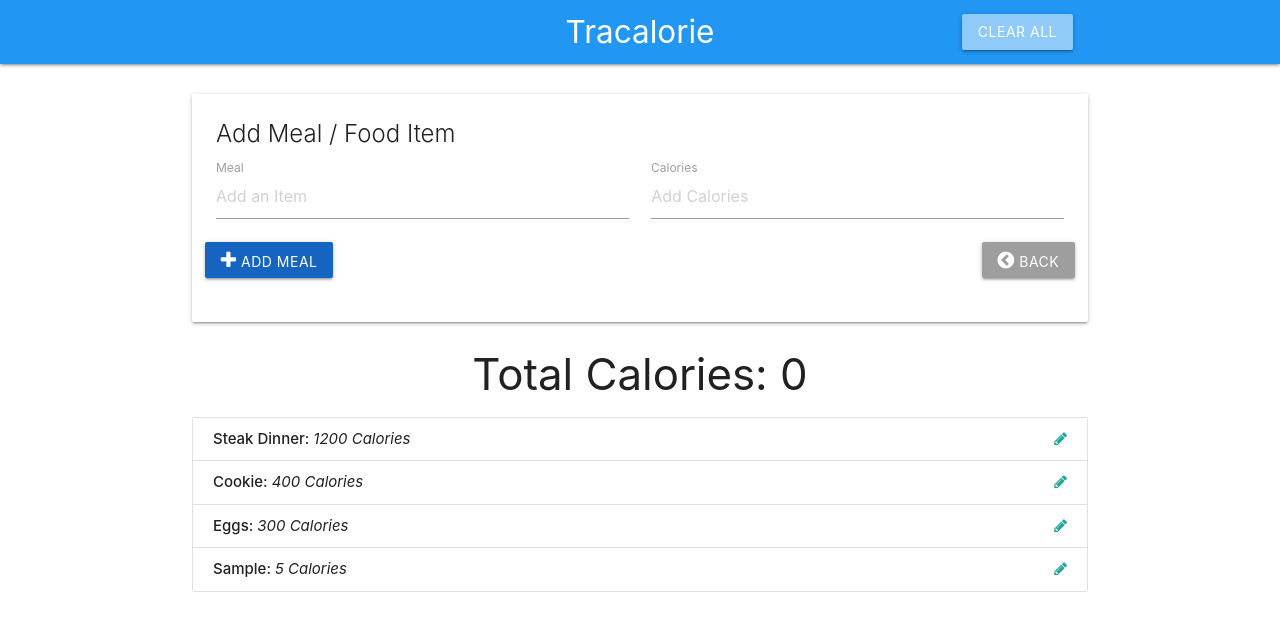
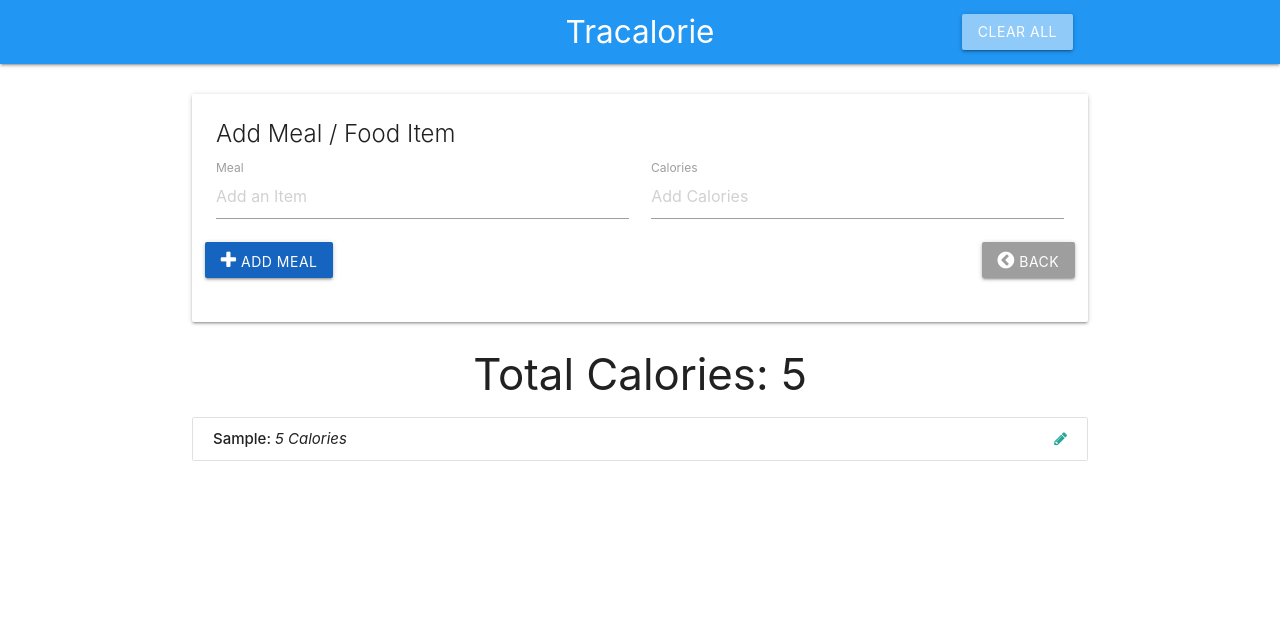
Before and after one commit to Johnnycool22/Tracalorie-App, a plain HTML site: page index.html in a window 1280 px wide. Both pictures are taken after typing "Sample", "5" into the empty fields and a click on the button "ADD MEAL". Drawn offline with nearby package versions, Linux system fonts and the light colour scheme.

Commit message:
created function to add total calories

```diff
--- a/app.js
+++ b/app.js
@@ -12,9 +12,9 @@ const ItemCtrl = (function() {
   // Data Structure / State
   const data = {
     items: [
-      {id: 0, name: 'Steak Dinner', calories: 1200},
-      {id: 1, name: 'Cookie', calories: 400},
-      {id: 2, name: 'Eggs', calories: 300}
+      // {id: 0, name: 'Steak Dinner', calories: 1200},
+      // {id: 1, name: 'Cookie', calories: 400},
+      // {id: 2, name: 'Eggs', calories: 300}
     ],
     currentItem: null,
     totalCalories: 0
@@ -45,6 +45,20 @@ const ItemCtrl = (function() {
 
       return newItem;
     },
+    getTotalCalories: function() {
+      let total = 0;
+
+      // Loop through items and add calories
+      data.items.forEach(function(item) {
+         total += item.calories;
+      });
+
+      // Set total calories in data structure
+      data.totalCalories = total;
+
+      // Return total
+      return data.totalCalories;
+    },
     logData: function() {
       return data;
     }
@@ -59,7 +73,8 @@ const UICtrl = (function() {
     itemList: '#item-list',
     addBtn: '.add-btn',
     itemNameInput: '#item-name',
-    itemCaloriesInput: '#item-calories'
+    itemCaloriesInput: '#item-calories',
+    totalCalories: '.total-calories'
   }
 
   // Public methods
@@ -86,6 +101,8 @@ const UICtrl = (function() {
       }
     },
     addListItem: function(item) {
+      // Show list item
+      document.querySelector(UISelectors.itemList).style.display = 'block';
       // Create li element
       const li = document.createElement('li');
       // Add class
@@ -102,6 +119,12 @@ const UICtrl = (function() {
     clearInput: function() {
       document.querySelector(UISelectors.itemNameInput).value = '';
       document.querySelector(UISelectors.itemCaloriesInput).value = '';
+    },
+    hideList: function() {
+      document.querySelector(UISelectors.itemList).style.display = 'none';
+    },
+    showTotalCalories: function(totalCalories) {
+      document.querySelector(UISelectors.totalCalories).textContent = totalCalories;
     },
     getSelectors: function() {
       return UISelectors;
@@ -134,6 +157,11 @@ const App = (function(ItemCtrl, UICtrl) {
       // Add item to UI list
       UICtrl.addListItem(newItem);
 
+      // Get total calories
+      const totalCalories = ItemCtrl.getTotalCalories();
+      // Add total calories to UI
+      UICtrl.showTotalCalories(totalCalories);
+
       // Clear fields
       UICtrl.clearInput();
     }
@@ -148,8 +176,13 @@ const App = (function(ItemCtrl, UICtrl) {
       // Fetch items from data structure
       const items = ItemCtrl.getItems();
 
-      // Populate list with items
-      UICtrl.populateItemList(items);
+      // Check if any items
+      if(items.length === 0) {
+        UICtrl.hideList();
+      } else {
+        // Populate list with items
+        UICtrl.populateItemList(items);
+      }
 
       // Load event listeners
       loadEventListeners();
--- a/index.html
+++ b/index.html
@@ -50,7 +50,7 @@
     </div>
 
     <!-- Calorie Count-->
-    <h3 class="center-align">Total Calories: <span class="total-calories"></span>0</h3>
+    <h3 class="center-align">Total Calories: <span class="total-calories"></span></h3>
 
     <!-- Item List -->
     <ul id="item-list" class="collection">
```
